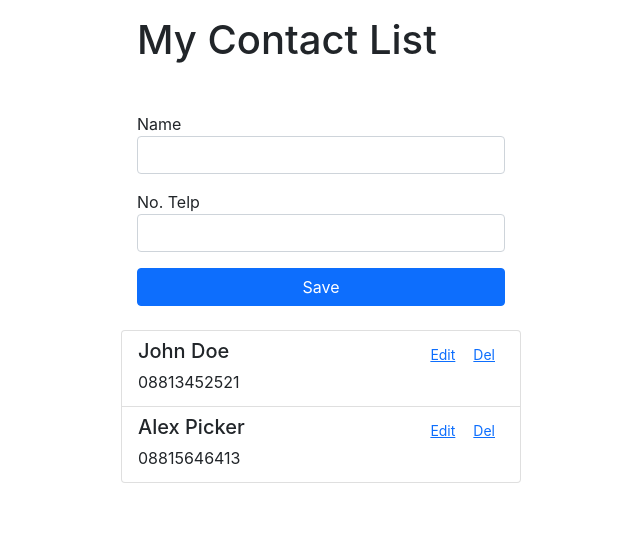
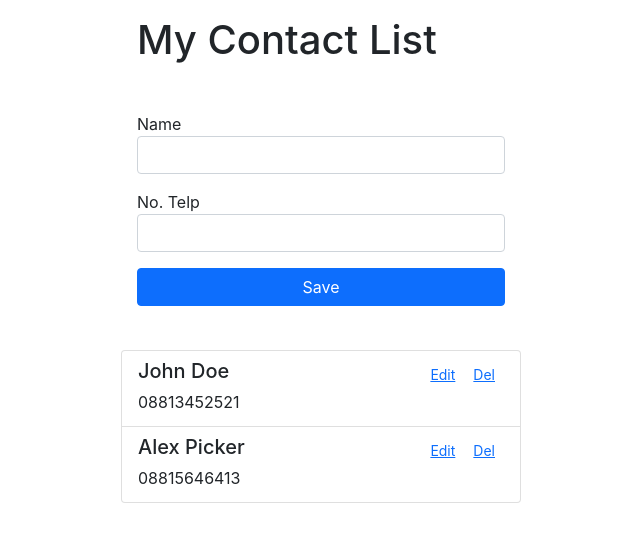
Before and after one commit to birunidev/youtube-contact-app, a React (Create React App) app: page / in a window 1280 px wide. Shown: the top 542 px of the page, without its empty margins (319-959 px from the left). Built offline with nearby package versions, Linux system fonts and the light colour scheme.

Commit message:
fix width

```diff
--- a/src/App.js
+++ b/src/App.js
@@ -32,6 +32,14 @@ function App() {
   function handleSubmit(e) {
     e.preventDefault();
     let data = [...contacts];
+
+    if (formData.name === "") {
+      return false;
+    }
+    if (formData.telp === "") {
+      return false;
+    }
+
     if (isUpdate.status) {
       data.forEach((contact) => {
         if (contact.id === isUpdate.id) {
@@ -68,6 +76,7 @@ function App() {
 
   return (
     <div className="App">
+      <div className="fixed-top bg-white pb-3 mx-auto" style={{ width: 400 }}>
         <h1 className="px-3 py-3 font-weight-bold">My Contact List</h1>
         <form onSubmit={handleSubmit} className="px-3 py-4">
           <div className="form-group">
@@ -96,13 +105,15 @@ function App() {
             </button>
           </div>
         </form>
-
+      </div>
+      <div style={{ marginTop: 350 }}>
         <List
           handleEdit={handleEdit}
           handleDelete={handleDelete}
           data={contacts}
         />
       </div>
+    </div>
   );
 }
 
```
Lines whose indentation alone changed are shown as unchanged.
